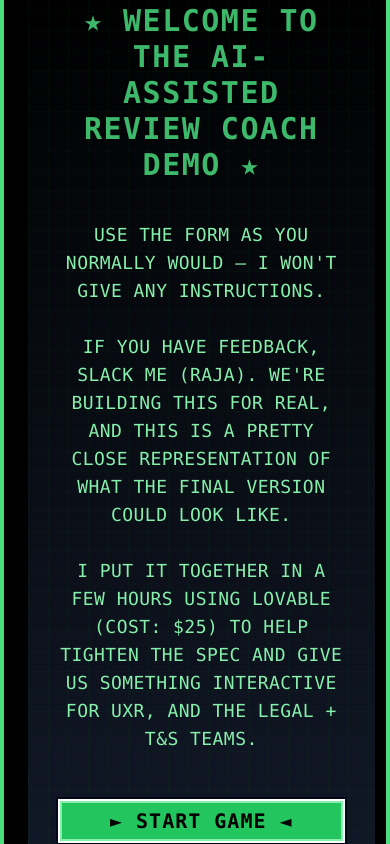
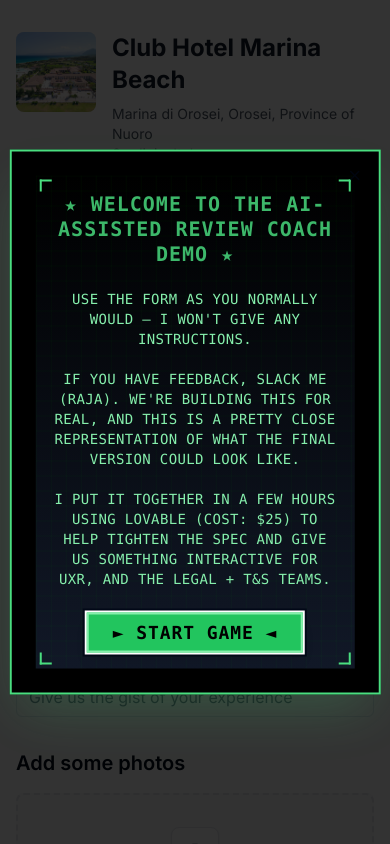
Before and after one commit to superwhatnot/review-coach-poc, a React (Vite) app: page / in a window 390 px wide. Shown: the top 844 px of the page. Built offline with nearby package versions, Linux system fonts and the light colour scheme.

Commit message:
Fix: Welcome modal mobile responsiveness
Adjusted the welcome modal's styling to improve its fit and appearance on mobile web browsers.

```diff
--- a/src/components/WelcomeModal.tsx
+++ b/src/components/WelcomeModal.tsx
@@ -17,16 +17,16 @@ interface WelcomeModalProps {
 export const WelcomeModal: React.FC<WelcomeModalProps> = ({ isOpen, onClose }) => {
   return (
     <Dialog open={isOpen} onOpenChange={onClose}>
-      <DialogContent className="sm:max-w-2xl bg-black border-4 border-green-400 rounded-none shadow-2xl shadow-green-400/20">
-        <div className="relative p-8 bg-gradient-to-b from-black to-gray-900">
+      <DialogContent className="w-[95vw] max-w-2xl bg-black border-2 sm:border-4 border-green-400 rounded-none shadow-2xl shadow-green-400/20 max-h-[90vh] overflow-y-auto">
+        <div className="relative p-4 sm:p-8 bg-gradient-to-b from-black to-gray-900">
           {/* Retro grid pattern background */}
-          <div className="absolute inset-0 opacity-10 bg-[linear-gradient(rgba(0,255,0,0.3)_1px,transparent_1px),linear-gradient(90deg,rgba(0,255,0,0.3)_1px,transparent_1px)] bg-[size:20px_20px]"></div>
+          <div className="absolute inset-0 opacity-10 bg-[linear-gradient(rgba(0,255,0,0.3)_1px,transparent_1px),linear-gradient(90deg,rgba(0,255,0,0.3)_1px,transparent_1px)] bg-[size:15px_15px] sm:bg-[size:20px_20px]"></div>
 
           <DialogHeader className="relative z-10">
-            <DialogTitle className="text-3xl font-mono font-bold text-green-400 text-center mb-8 tracking-wider animate-pulse">
+            <DialogTitle className="text-xl sm:text-3xl font-mono font-bold text-green-400 text-center mb-4 sm:mb-8 tracking-wider animate-pulse leading-tight">
               ★ WELCOME TO THE AI-ASSISTED REVIEW COACH DEMO ★
             </DialogTitle>
-            <DialogDescription className="text-green-300 font-mono text-center leading-relaxed whitespace-pre-line text-lg tracking-wide">
+            <DialogDescription className="text-green-300 font-mono text-center leading-relaxed whitespace-pre-line text-sm sm:text-lg tracking-wide">
               {`USE THE FORM AS YOU NORMALLY WOULD — I WON'T GIVE ANY INSTRUCTIONS.
 
 IF YOU HAVE FEEDBACK, SLACK ME (RAJA). WE'RE BUILDING THIS FOR REAL, AND THIS IS A PRETTY CLOSE REPRESENTATION OF WHAT THE FINAL VERSION COULD LOOK LIKE.
@@ -35,20 +35,20 @@ I PUT IT TOGETHER IN A FEW HOURS USING LOVABLE (COST: $25) TO HELP TIGHTEN THE S
             </DialogDescription>
           </DialogHeader>
 
-          <div className="flex justify-center mt-12 relative z-10">
+          <div className="flex justify-center mt-6 sm:mt-12 relative z-10">
             <Button
               onClick={onClose}
-              className="px-12 py-4 text-xl font-mono font-bold bg-green-500 hover:bg-green-400 text-black border-2 border-green-300 rounded-none shadow-lg hover:shadow-green-400/50 transition-all duration-200 hover:scale-105 tracking-wider"
+              className="px-6 sm:px-12 py-3 sm:py-4 text-lg sm:text-xl font-mono font-bold bg-green-500 hover:bg-green-400 text-black border-2 border-green-300 rounded-none shadow-lg hover:shadow-green-400/50 transition-all duration-200 hover:scale-105 tracking-wider"
             >
               ► START GAME ◄
             </Button>
           </div>
 
           {/* Decorative corners */}
-          <div className="absolute top-2 left-2 w-4 h-4 border-l-2 border-t-2 border-green-400"></div>
-          <div className="absolute top-2 right-2 w-4 h-4 border-r-2 border-t-2 border-green-400"></div>
-          <div className="absolute bottom-2 left-2 w-4 h-4 border-l-2 border-b-2 border-green-400"></div>
-          <div className="absolute bottom-2 right-2 w-4 h-4 border-r-2 border-b-2 border-green-400"></div>
+          <div className="absolute top-1 sm:top-2 left-1 sm:left-2 w-3 sm:w-4 h-3 sm:h-4 border-l-2 border-t-2 border-green-400"></div>
+          <div className="absolute top-1 sm:top-2 right-1 sm:right-2 w-3 sm:w-4 h-3 sm:h-4 border-r-2 border-t-2 border-green-400"></div>
+          <div className="absolute bottom-1 sm:bottom-2 left-1 sm:left-2 w-3 sm:w-4 h-3 sm:h-4 border-l-2 border-b-2 border-green-400"></div>
+          <div className="absolute bottom-1 sm:bottom-2 right-1 sm:right-2 w-3 sm:w-4 h-3 sm:h-4 border-r-2 border-b-2 border-green-400"></div>
         </div>
       </DialogContent>
     </Dialog>
```
